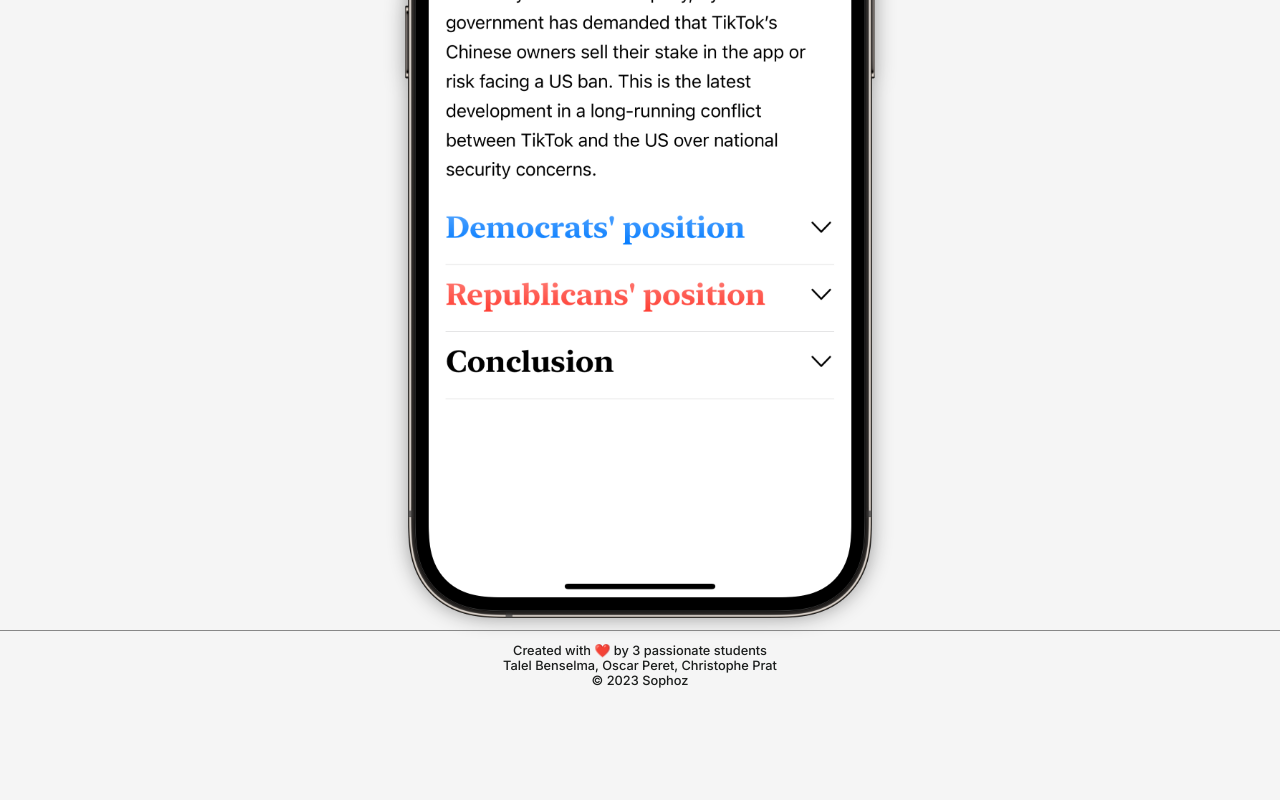
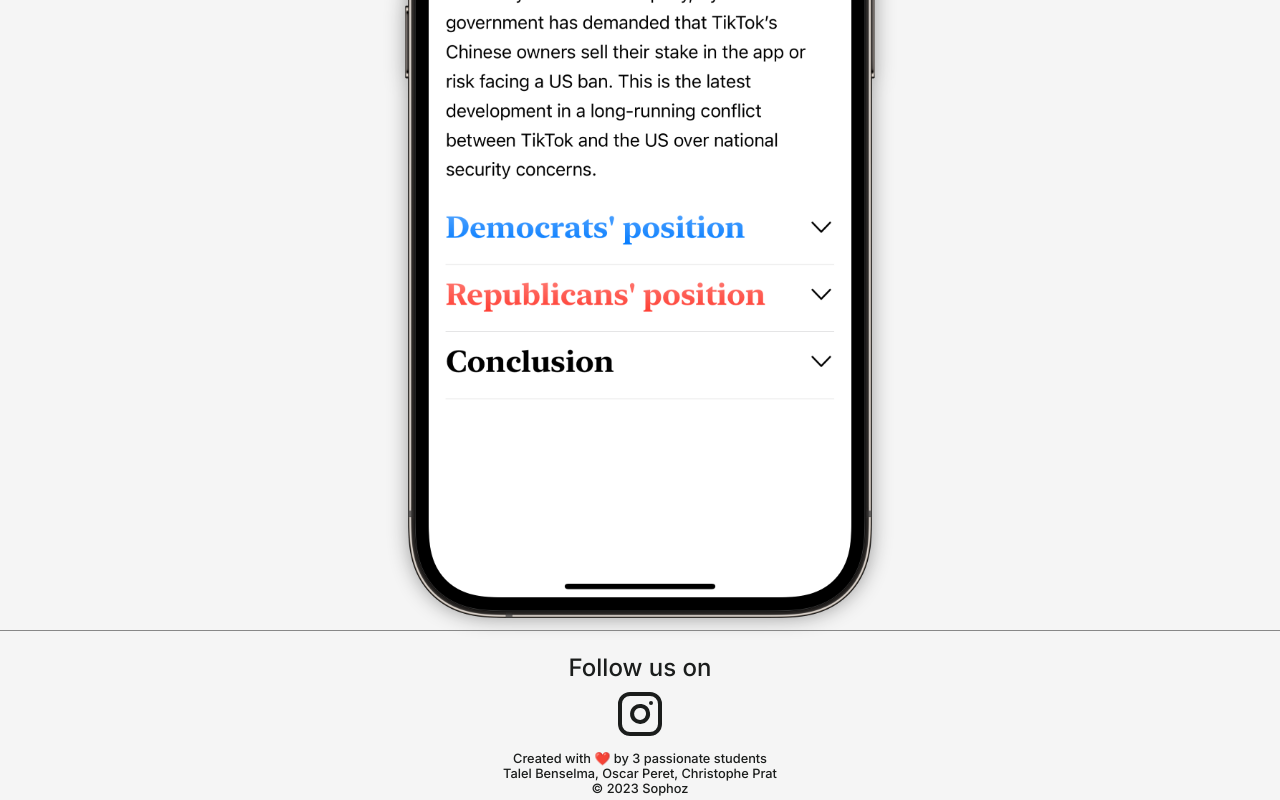
Before and after one commit to ChristophePRAT/sophoz, a Next.js app: page / in a window 1280 px wide. Shown: the part 6136-6936 px from the top of the page. Before the commit the page ends 6836 px from the top, so only its background shows below. Built offline with nearby package versions, Linux system fonts and the light colour scheme; a web font is replaced by a local one.

Commit message:
added social

```diff
--- a/app/page.module.scss
+++ b/app/page.module.scss
@@ -175,7 +175,7 @@
   position: relative;
   bottom: 0;
   width: 100vw;
-  height: 70px;
+  height: 170px;
   display: flex;
   flex-direction: column;
   justify-content: center;
@@ -187,6 +187,21 @@
     margin: 0;
     font-size: 0.8rem;
     font-weight: 500;
+  }
+}
+.social {
+  text-align: center;
+  p {
+    font-size: 1.5rem;
+    padding: 0.5rem;
+  }
+  padding: 10px;
+  * {
+    transition: 0.2s;
+  }
+  a:hover {
+    opacity: 0.7;
+    transition: 0.2s;
   }
 }
 .main {
--- a/app/page.tsx
+++ b/app/page.tsx
@@ -2,7 +2,7 @@
 import Image from 'next/image'
 import styles from './page.module.scss'
 import { Playfair_Display, Inter } from "@next/font/google"
-import { ChevronDown, Zap } from "react-feather"
+import { ChevronDown, Zap, Instagram } from "react-feather"
 import dynamic from 'next/dynamic'
 import { useRef, useEffect, useState, useMemo } from 'react'
 import articleContent from '../src/article'
@@ -116,6 +116,10 @@
           <Image className={styles.demo} src={Demo} alt="iPhone 14 Pro with Sophoz app" />
       </section>
       <footer className={styles.footer}>
+        <div className={styles.social}>
+          <p>Follow us on</p>
+          <a href="https://www.instagram.com/sophozfr/"><Instagram size={48} /></a>
+        </div>
         <p>Created with ❤️ by 3 passionate students <br/ >Talel Benselma, Oscar Peret, Christophe Prat</p>
         <p>© 2023 Sophoz</p>
       </footer>
```
